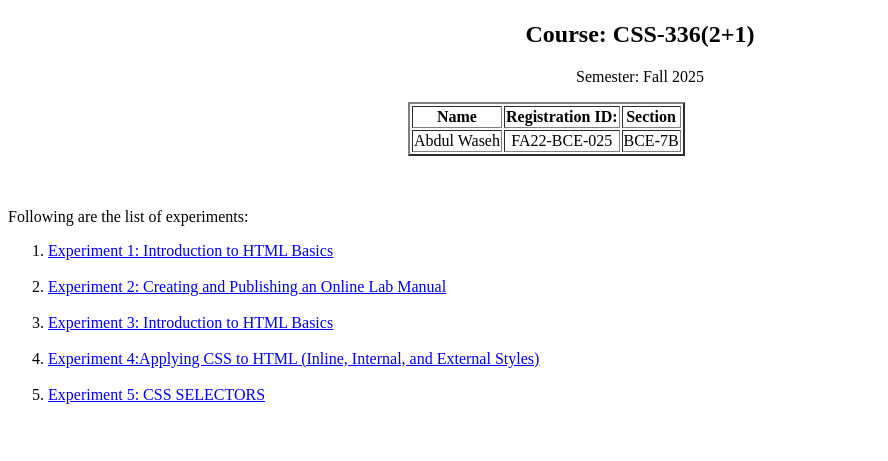
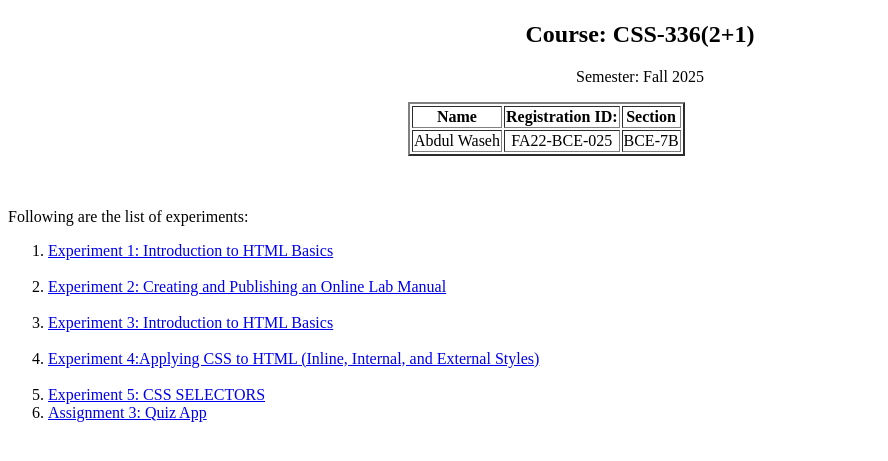
Before and after one commit to waseh963/web-technology, a plain HTML site: page index.html in a window 1280 px wide. Shown: the part 283-744 px from the top of the page, without its empty margins (0-888 px from the left). Drawn offline with Linux system fonts and the light colour scheme.

```diff
--- a/index.html
+++ b/index.html
@@ -44,6 +44,7 @@
         <li><a href="./lab3.html">Experiment 3: Introduction to HTML Basics</a></li><br>
         <li><a href="./lab4.html">Experiment 4:Applying CSS to HTML (Inline, Internal, and External Styles)</a></li><br>
         <li><a href="./lab5.html">Experiment 5: CSS SELECTORS
+        <li><a href="./assign3.html">Assignment 3: Quiz App
     </ol>
 
 </body>
```
